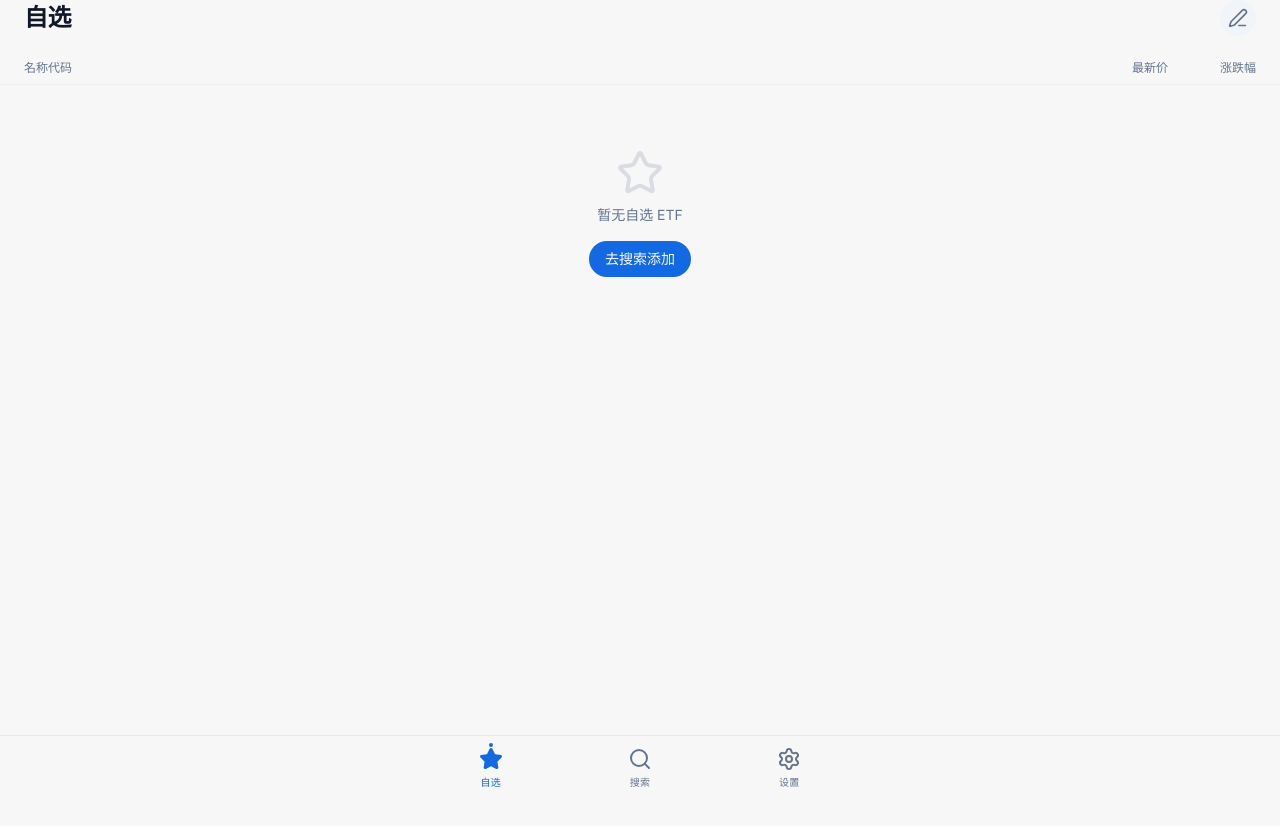
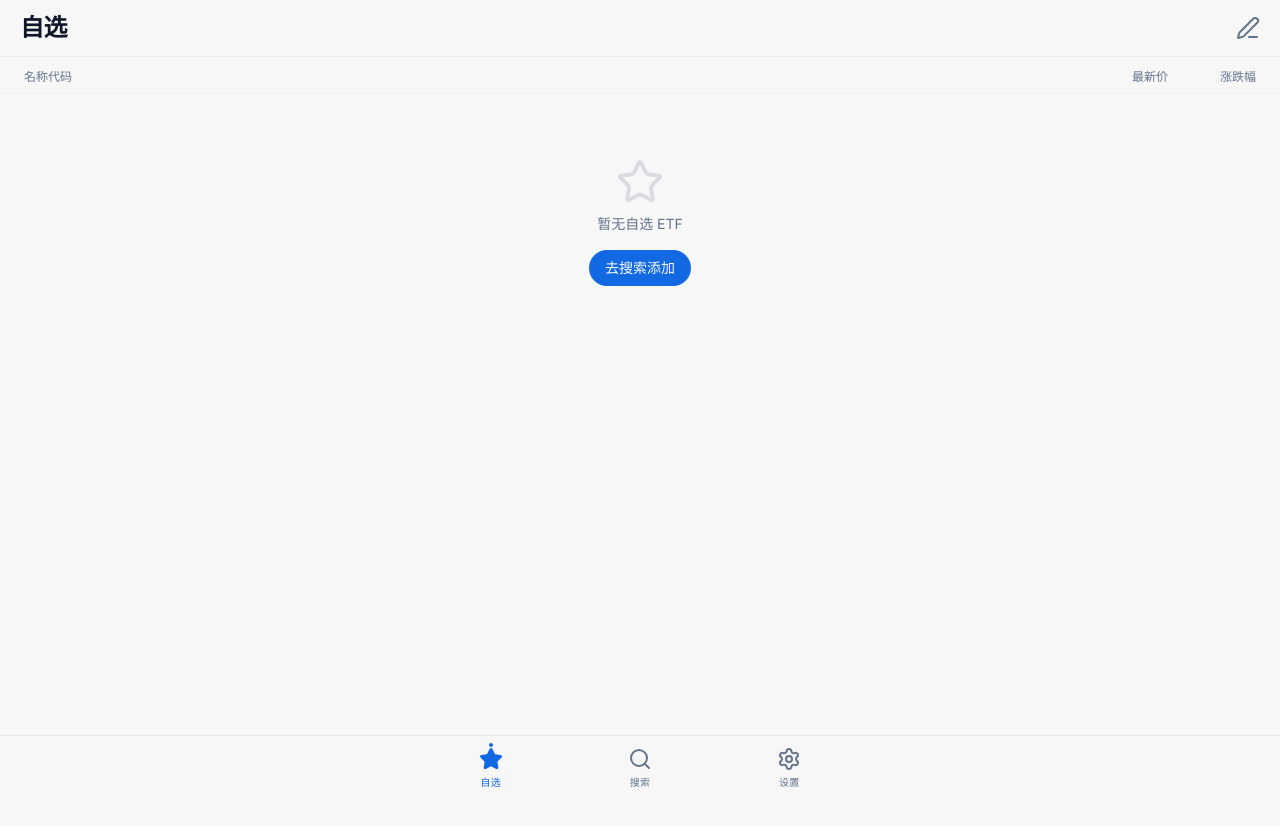
Before and after one commit to nuts2k/ETFTools, a Next.js app in the folder frontend/: page / in a window 1280 px wide. Shown: the top 826 px of the page. Built offline with nearby package versions, Linux system fonts and the light colour scheme.

Commit message:
style(ui): unify header design across all pages
- Standardize header height to 56px (h-14)
- Unify title typography (text-2xl font-bold) for main tabs
- Standardize icon button size and positioning
- Align Detail page header height with main tabs

```diff
--- a/frontend/app/etf/[code]/page.tsx
+++ b/frontend/app/etf/[code]/page.tsx
@@ -123,14 +123,16 @@ export default function ETFDetailPage() {
   return (
     <div className="min-h-screen bg-background pb-48 relative">
       {/* Header */}
-      <header className="sticky top-0 z-50 flex items-center justify-center bg-background/95 px-4 py-3 backdrop-blur-md border-b border-border/50 pt-safe transition-all">
-        <button
-            onClick={() => router.back()}
-            className="absolute left-4 flex size-9 items-center justify-center rounded-full text-foreground hover:bg-secondary transition-colors"
-        >
-          <ArrowLeft className="h-5 w-5" />
-        </button>
-        <h2 className="text-lg font-bold tracking-tight text-foreground">{info.code}</h2>
+      <header className="sticky top-0 z-50 bg-background/95 backdrop-blur-md pt-safe border-b border-border/50 transition-all">
+        <div className="flex h-14 items-center justify-center relative px-5">
+          <button
+              onClick={() => router.back()}
+              className="absolute left-4 flex w-10 h-10 items-center justify-center rounded-full text-foreground hover:bg-secondary transition-colors -ml-2"
+          >
+            <ArrowLeft className="h-6 w-6" />
+          </button>
+          <h2 className="text-lg font-bold tracking-tight text-foreground">{info.code}</h2>
+        </div>
       </header>
 
       {/* Hero Section */}
--- a/frontend/app/page.tsx
+++ b/frontend/app/page.tsx
@@ -11,11 +11,13 @@ export default function WatchlistPage() {
   return (
     <div className="flex flex-col min-h-screen bg-background pb-20">
       {/* Header */}
-      <header className="sticky top-0 z-10 bg-background/95 backdrop-blur-md px-6 py-3 flex items-center justify-between pt-safe">
-        <h1 className="text-2xl font-extrabold tracking-tight">自选</h1>
-        <button className="flex items-center justify-center w-9 h-9 rounded-full bg-secondary hover:bg-muted transition-colors text-muted-foreground">
-          <Edit3 className="h-5 w-5" />
-        </button>
+      <header className="sticky top-0 z-10 bg-background/95 backdrop-blur-md pt-safe border-b border-border/50">
+        <div className="flex h-14 items-center justify-between px-5">
+          <h1 className="text-2xl font-bold tracking-tight">自选</h1>
+          <button className="flex items-center justify-center w-10 h-10 rounded-full hover:bg-secondary transition-colors text-muted-foreground -mr-2">
+            <Edit3 className="h-6 w-6" />
+          </button>
+        </div>
       </header>
 
       {/* List Header */}
--- a/frontend/app/search/page.tsx
+++ b/frontend/app/search/page.tsx
@@ -49,11 +49,13 @@ export default function SearchPage() {
   return (
     <div className="flex flex-col min-h-screen bg-background pb-20">
       {/* Header */}
-      <header className="sticky top-0 z-20 flex h-[60px] items-center justify-between bg-background/90 backdrop-blur-md px-5 border-b border-border/50 pt-safe">
-        <h2 className="text-2xl font-bold leading-none tracking-tight">ETF工具</h2>
-        <button className="flex h-10 w-10 items-center justify-center rounded-full text-muted-foreground hover:bg-secondary transition-colors -mr-2">
-          <UserCircle className="h-7 w-7" />
-        </button>
+      <header className="sticky top-0 z-20 bg-background/95 backdrop-blur-md pt-safe border-b border-border/50">
+        <div className="flex h-14 items-center justify-between px-5">
+          <h2 className="text-2xl font-bold tracking-tight">ETF工具</h2>
+          <button className="flex items-center justify-center w-10 h-10 rounded-full text-muted-foreground hover:bg-secondary transition-colors -mr-2">
+            <UserCircle className="h-6 w-6" />
+          </button>
+        </div>
       </header>
 
       {/* Search Section */}
--- a/frontend/app/settings/page.tsx
+++ b/frontend/app/settings/page.tsx
@@ -40,8 +40,8 @@ export default function SettingsPage() {
   return (
     <div className="flex flex-col min-h-screen bg-background pb-20">
       <header className="sticky top-0 z-40 bg-background/95 backdrop-blur-md pt-safe border-b border-border/50">
-        <div className="px-5 pt-4 pb-3 flex items-center justify-between">
-          <h1 className="text-3xl font-bold tracking-tight text-foreground">设置</h1>
+        <div className="flex h-14 items-center justify-between px-5">
+          <h1 className="text-2xl font-bold tracking-tight text-foreground">设置</h1>
         </div>
       </header>
 
```
